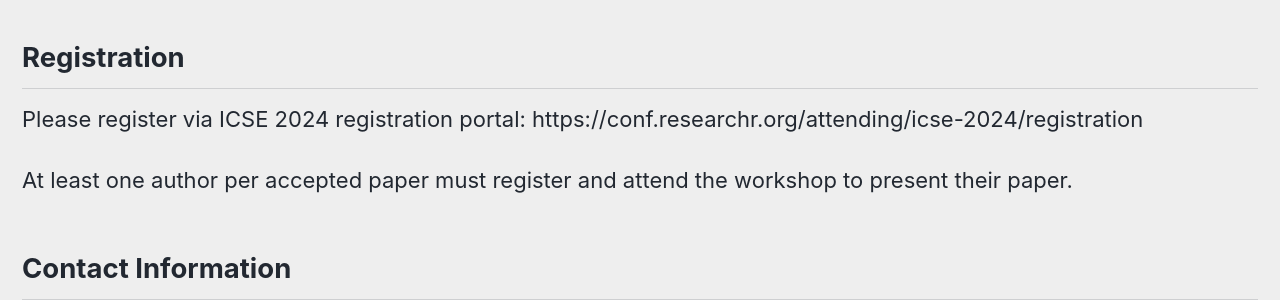
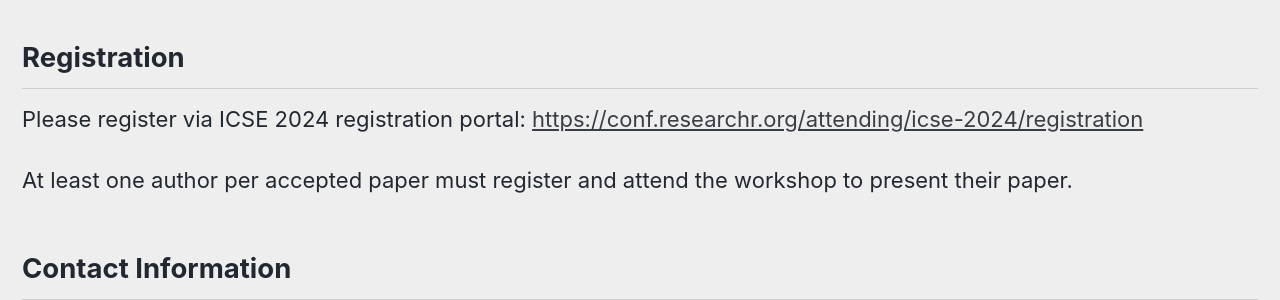
Before and after one commit to finanse24/finanse24.github.io, a Jekyll site: the page built from _pages/home.md, in a window 1280 px wide. Shown: the part 1704-2004 px from the top of the page. Built offline with Jekyll 4.4.1, drawn with Linux system fonts in a browser that asks for light colours; cached includes are drawn as plain includes; some of the changed lines change nothing that is shown.

Commit message:
fix link

```diff
--- a/_pages/home.md
+++ b/_pages/home.md
@@ -54,7 +54,7 @@
 
 <h2>Registration</h2>
 
-Please register via ICSE 2024 registration portal: https://conf.researchr.org/attending/icse-2024/registration
+Please register via ICSE 2024 registration portal: [https://conf.researchr.org/attending/icse-2024/registration](https://conf.researchr.org/attending/icse-2024/registration)
 
 At least one author per accepted paper must register and attend the workshop to present their paper.
 
```
